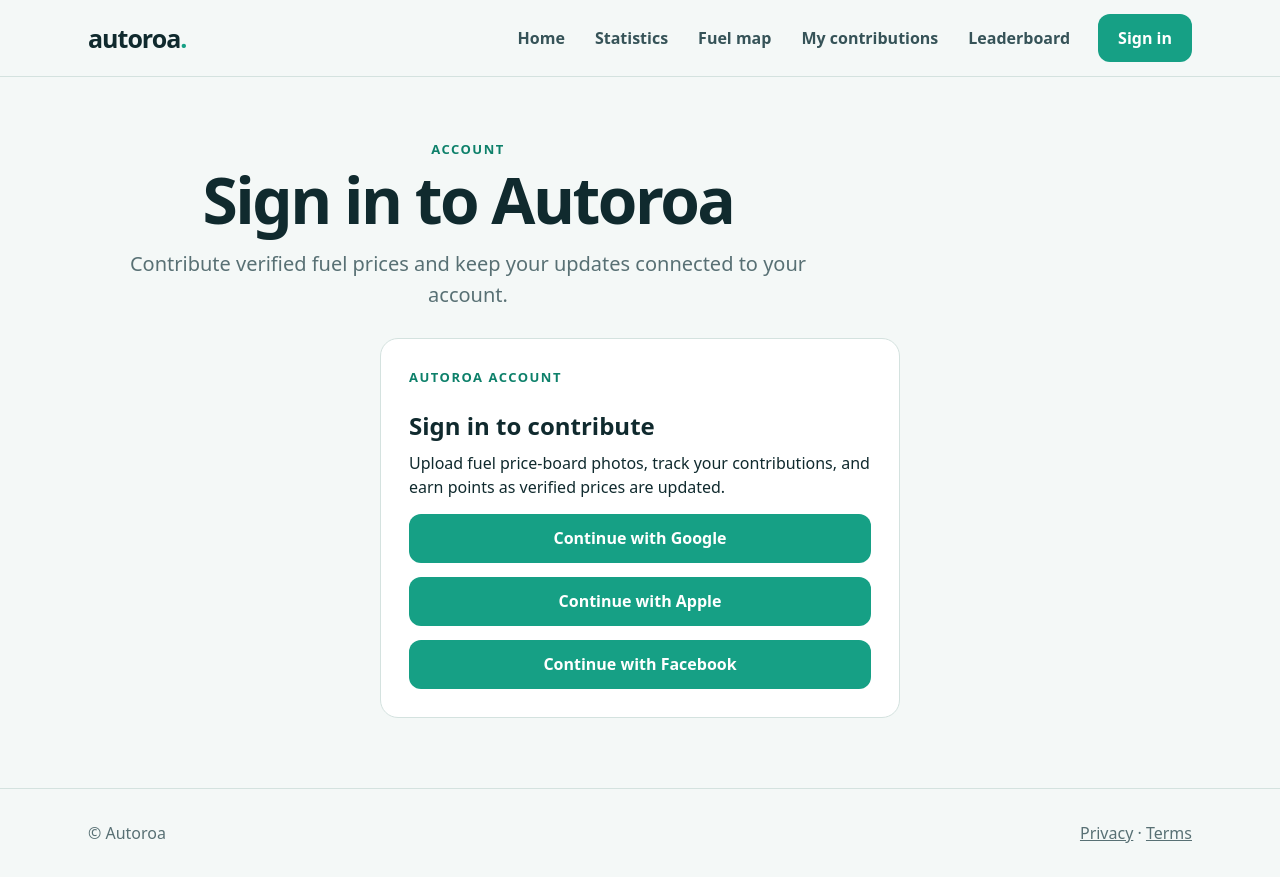
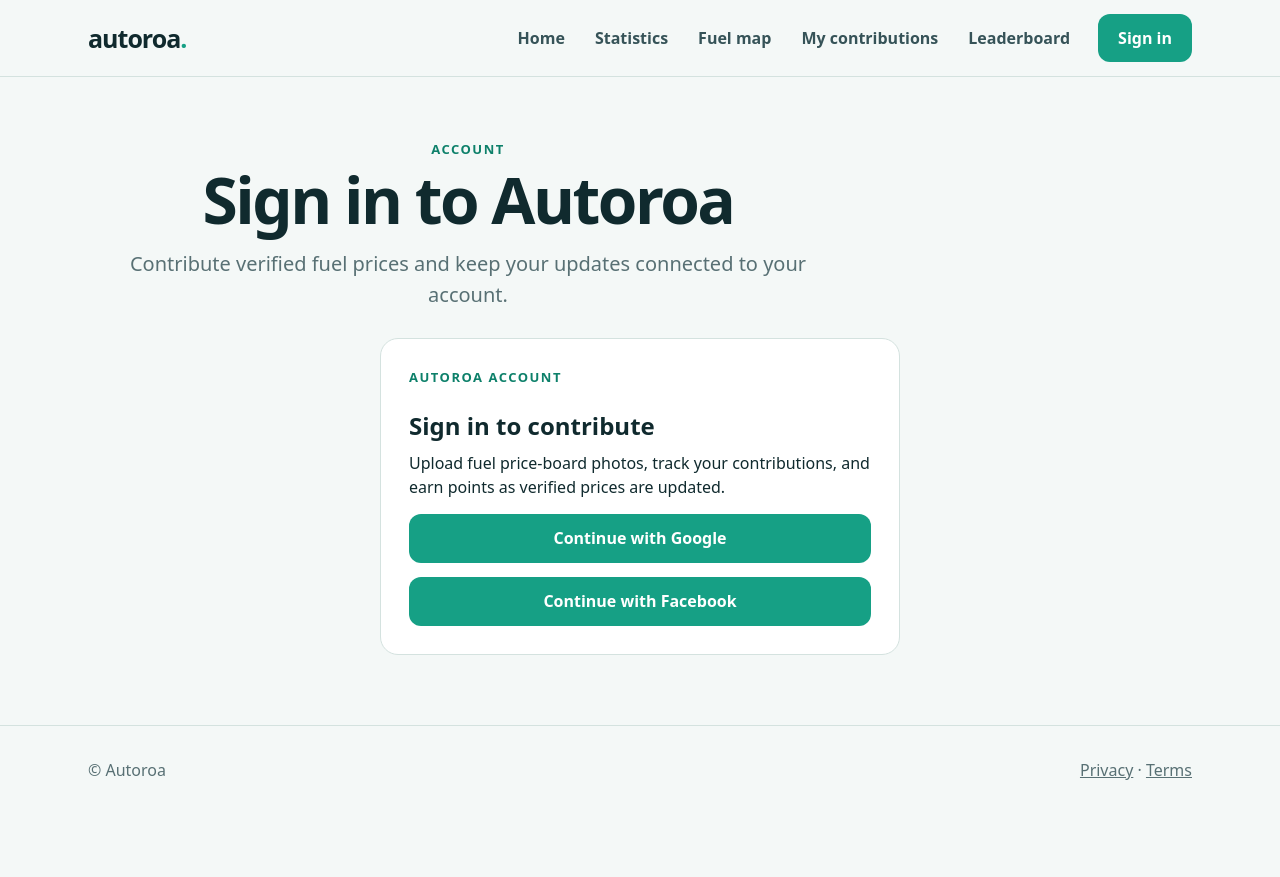
Before and after one commit to White-Fantail/autoroa, a Next.js app in the folder apps/web/: page /login in a window 1280 px wide. After the commit the page ends 815 px from the top, so only its background shows below. Built offline with nearby package versions, Linux system fonts and the light colour scheme; no server answers.

Commit message:
Disable Apple login until provider setup is complete

```diff
--- a/apps/web/app/login/LoginPanel.tsx
+++ b/apps/web/app/login/LoginPanel.tsx
@@ -15,7 +15,7 @@ export default function LoginPanel() {
     return () => subscription.unsubscribe();
   }, []);
 
-  async function signIn(provider: "google" | "apple" | "facebook") {
+  async function signIn(provider: "google" | "facebook") {
     setMessage("");
     const client = supabaseBrowser();
     const { error } = await client.auth.signInWithOAuth({ provider, options: { redirectTo: `${window.location.origin}/login` } });
@@ -39,7 +39,6 @@ export default function LoginPanel() {
   return <div className="card" style={{maxWidth:520,margin:"0 auto",display:"grid",gap:14,padding:28}}>
     <div><p className="eyebrow">Autoroa account</p><h2 style={{marginBottom:6}}>Sign in to contribute</h2><p style={{margin:0}}>Upload fuel price-board photos, track your contributions, and earn points as verified prices are updated.</p></div>
     <button className="button" type="button" onClick={()=>void signIn("google")}>Continue with Google</button>
-    <button className="button secondary" type="button" onClick={()=>void signIn("apple")}>Continue with Apple</button>
     <button className="button secondary" type="button" onClick={()=>void signIn("facebook")}>Continue with Facebook</button>
     {message && <p role="alert" style={{margin:0}}>{message}</p>}
   </div>;
```
